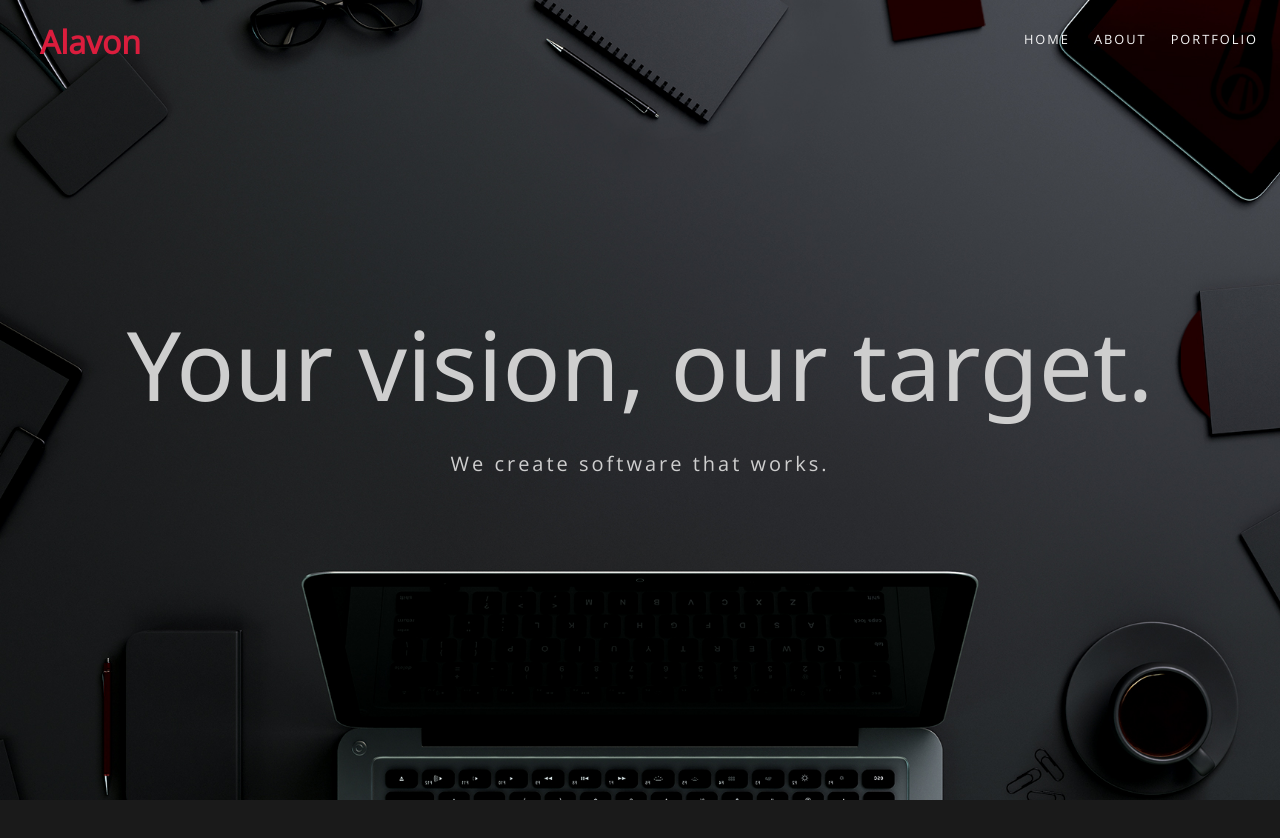
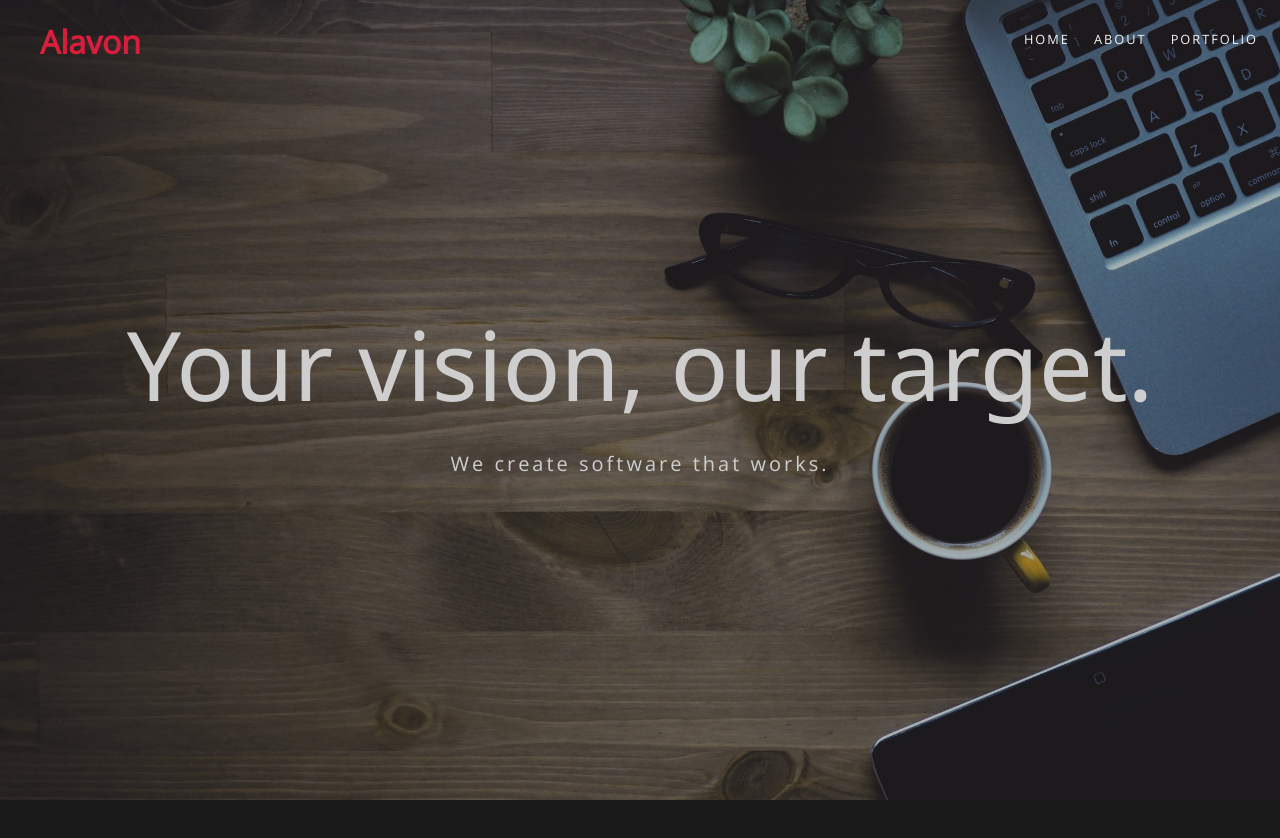
Before and after one commit to elertan/personal-branding, a React (Create React App) app: page / in a window 1280 px wide. Shown: the top 838 px of the page. Built offline with nearby package versions, Linux system fonts and the light colour scheme; a web font is replaced by a local one.

Commit message:
styling change

```diff
--- a/src/components/Landing.css
+++ b/src/components/Landing.css
@@ -1,7 +1,7 @@
 .Landing__main {
     height: 100vh;
     width: 100vw;
-    background: url(/images/background5.jpg);
+    background: linear-gradient(rgba(0,0,0,0.3),rgba(0,0,0,0.3)), url(/images/background6.jpg);
     background-position: center;
     background-repeat: no-repeat;
     background-size: cover;
```
Also changed, not shown: public/images/background6.jpg (added).
